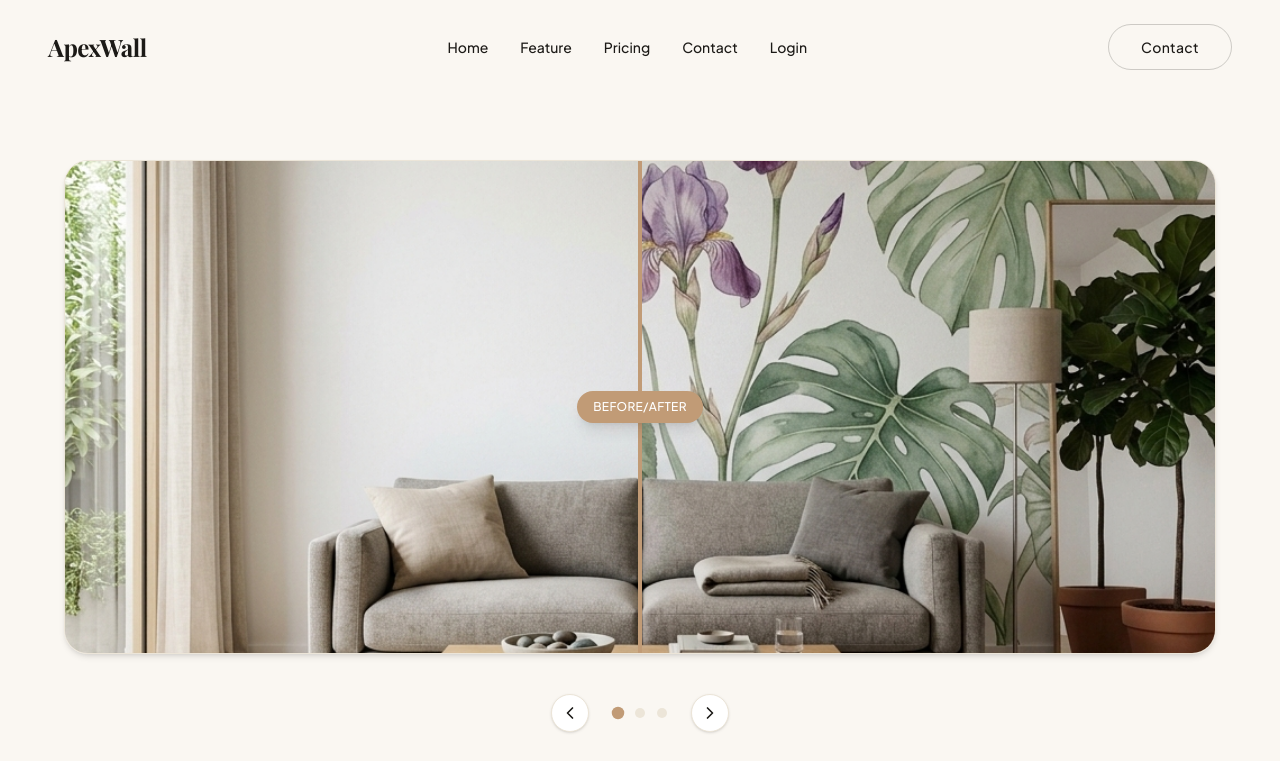
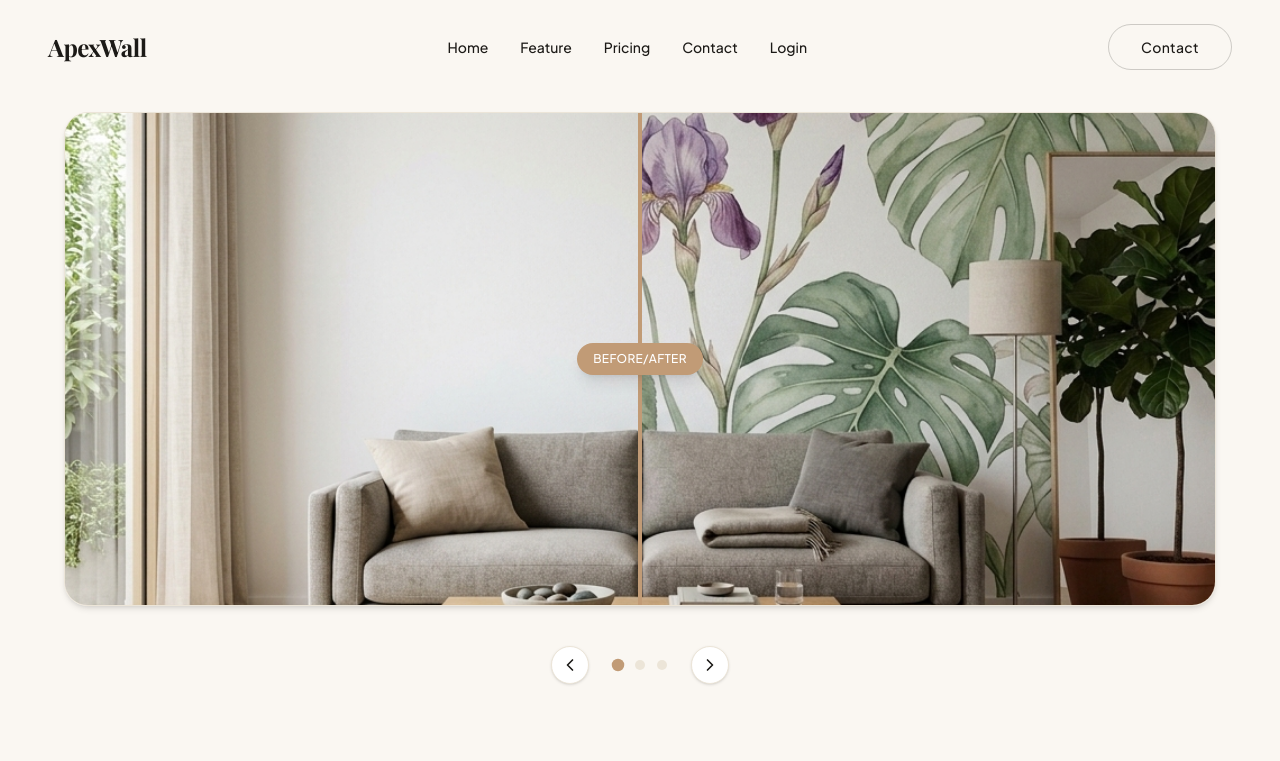
Before and after one commit to JayaSuriya24/ApexWall_3D_Website, a Next.js app: page / in a window 1280 px wide. Shown: the top 761 px of the page. Built offline with nearby package versions, Linux system fonts and the light colour scheme; a web font is replaced by a local one.

Commit message:
style: vertically center hero slider on landing viewport

```diff
--- a/src/components/sections/hero.tsx
+++ b/src/components/sections/hero.tsx
@@ -69,7 +69,7 @@ export function Hero() {
   }, [isDragging]);
 
   return (
-    <section className="relative pt-32 pb-12 md:pt-40 md:pb-16 flex flex-col items-center justify-start bg-background px-6">
+    <section className="relative min-h-[100dvh] pt-28 pb-12 md:pb-16 flex flex-col items-center justify-center bg-background px-6">
 
       {/* Slider Container (Frame 1 & 2 style) */}
       <div className="w-full max-w-6xl flex flex-col items-center gap-6">
```
